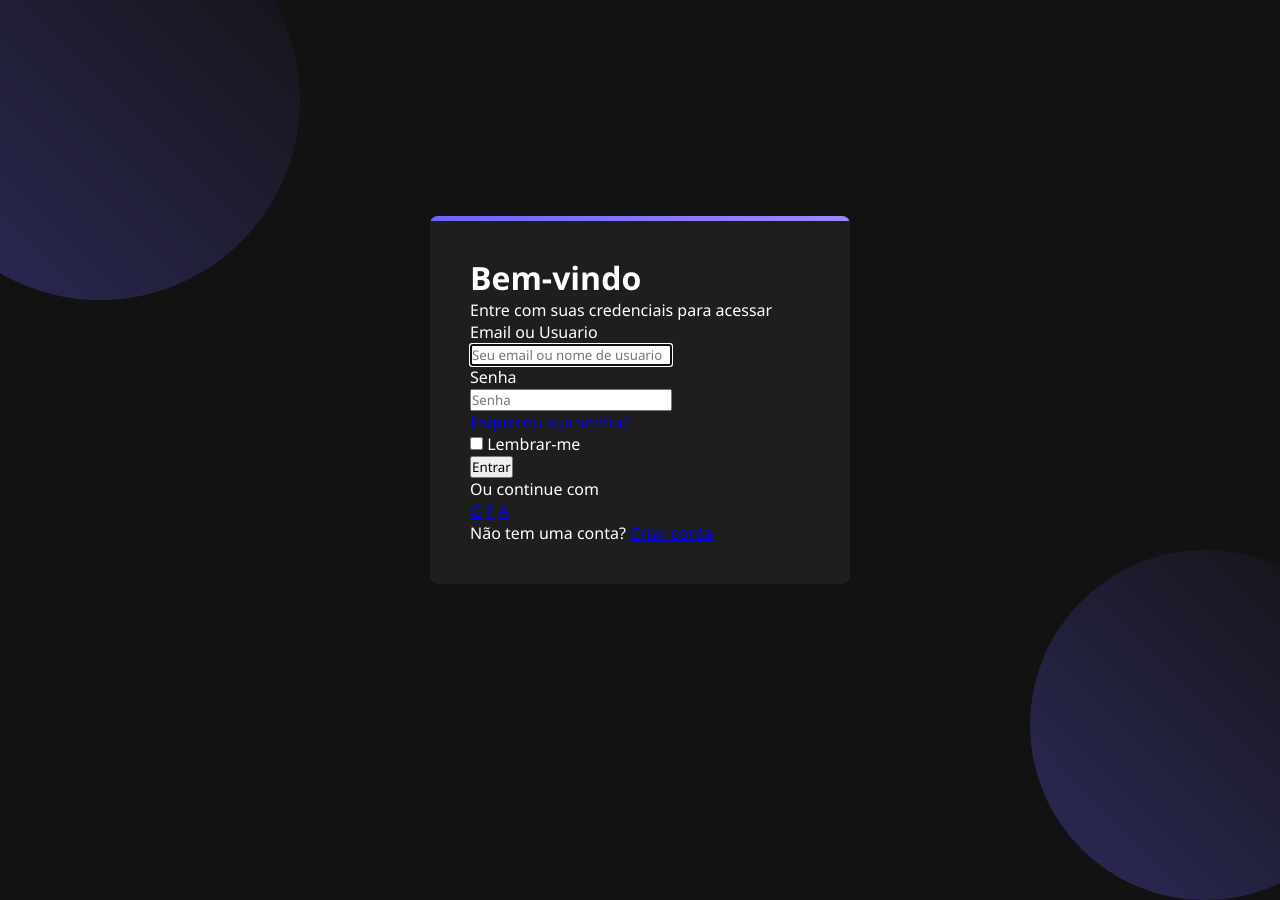
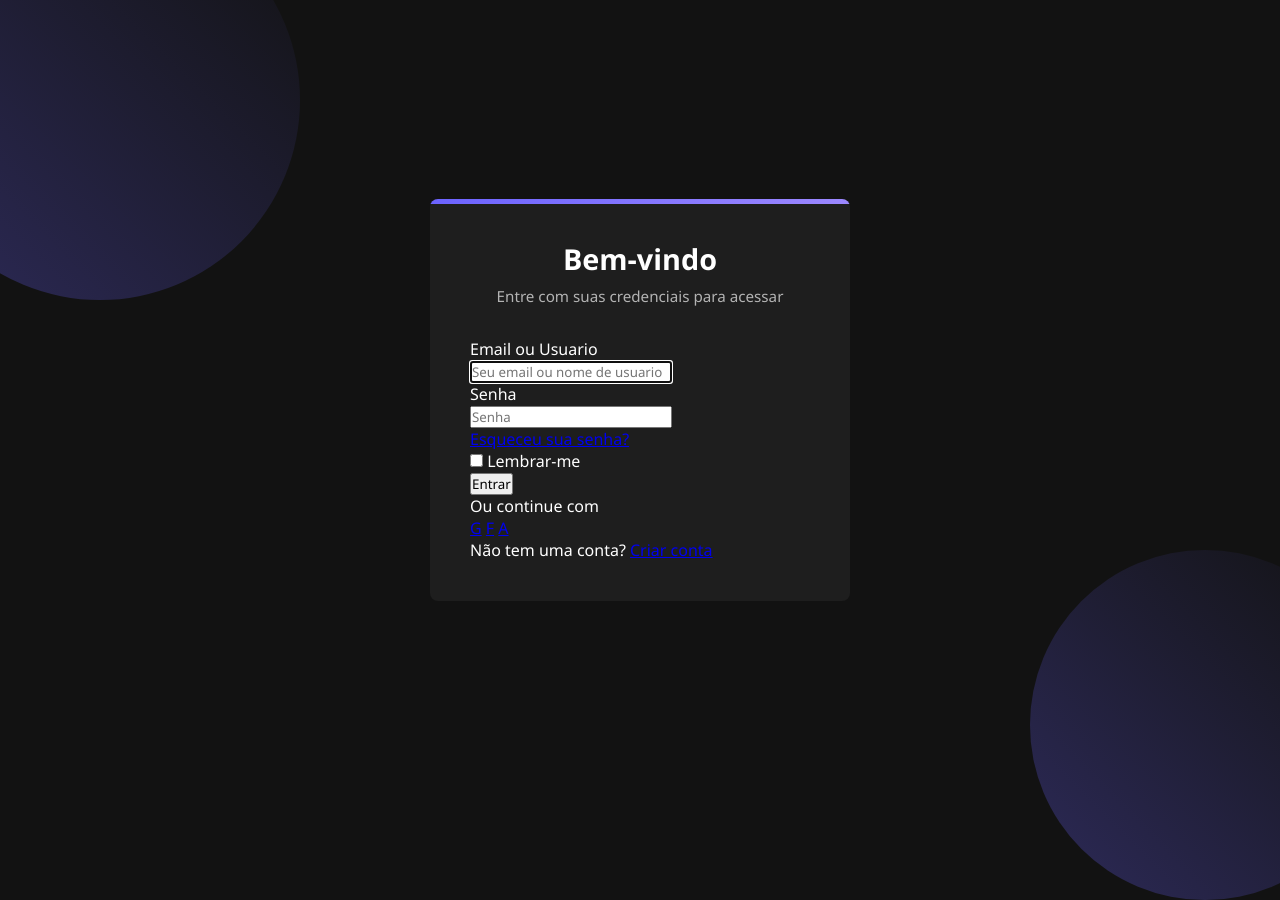
Before and after one commit to WanBaster/tela-de-login, a plain HTML site: page index.html in a window 1280 px wide. Shown: the top 900 px of the page. Drawn offline with Linux system fonts and the light colour scheme.

Commit message:
adicionando o css

```diff
--- a/css/login.css
+++ b/css/login.css
@@ -18,3 +18,20 @@
     height: 5px;
     background: linear-gradient(90deg, var(--primary-color), #9c88ff);
 }
+
+header {
+    margin-bottom: 2rem;
+    text-align: center;
+}
+
+h1 {
+    font-size: 1.8rem;
+    font-weight: 600;
+    margin-bottom: 0.5rem;
+    color: var(--text-primary);
+}
+
+.subtitle {
+    color: var(--text-secundary);
+    font-size: 0.95rem;
+}
```
